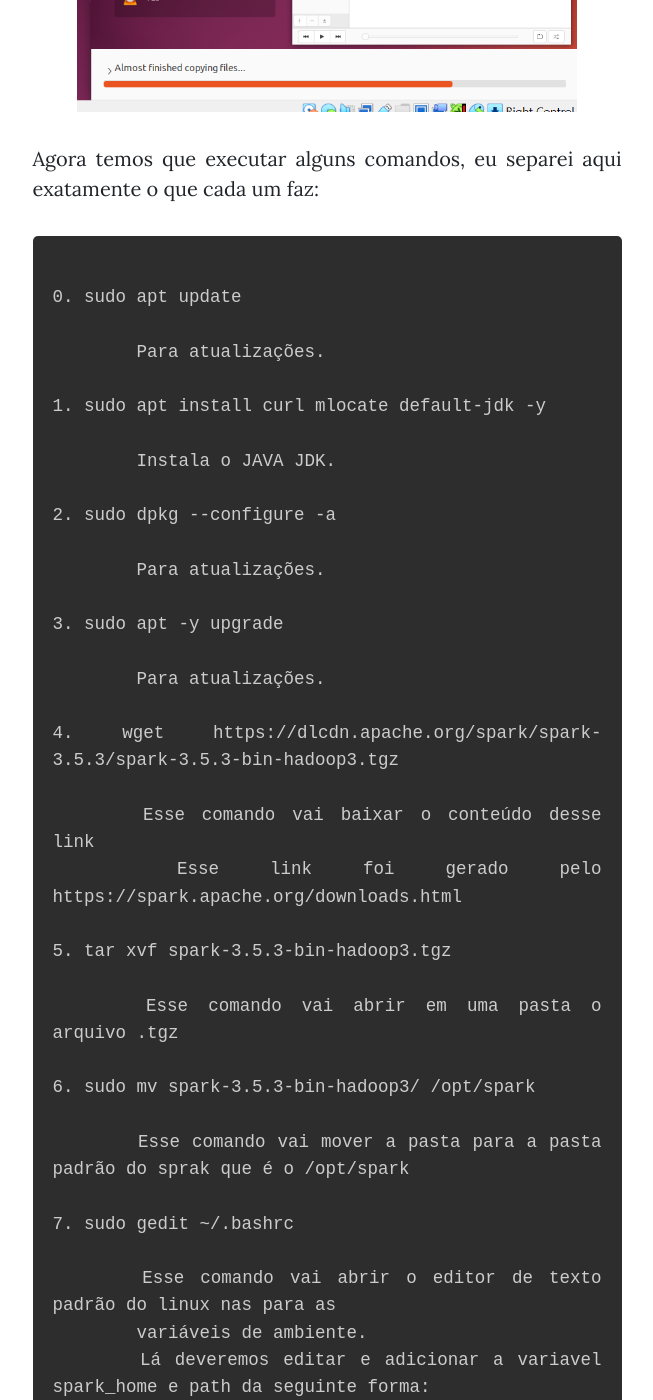
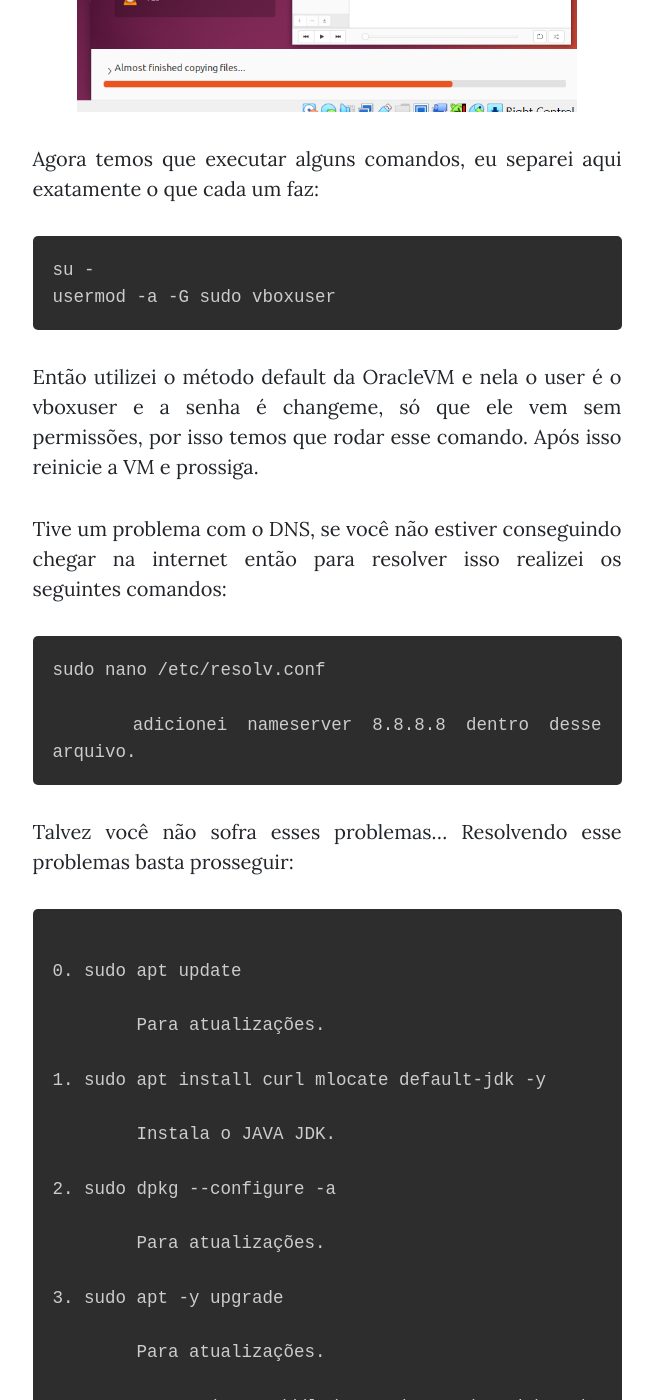
Before and after one commit to Matheuskempa/matheuskempa.github.io, a Jekyll site: the page built from _posts/2024-11-06-Spark (Parte 1).md, in a window 1280 px wide and 1400 px high, scrolled down 3305 px. Shown: the whole window, without its empty margins (313-966 px from the left). Built offline with Jekyll 4.4.1, drawn with Linux system fonts in a browser that asks for light colours; nearby versions of some CDN libraries; some of the changed text lies outside the part shown.

Commit message:
(feat): add new post adustments.

````diff
--- a/_posts/2024-11-06-Spark (Parte 1).md
+++ b/_posts/2024-11-06-Spark (Parte 1).md
@@ -72,6 +72,23 @@
 
 
 ```shell
+su -
+usermod -a -G sudo vboxuser
+```
+
+Então utilizei o método default da OracleVM e nela o user é o vboxuser e a senha é changeme, só que ele vem sem permissões, por isso temos que rodar esse comando. Após isso reinicie a VM e prossiga.
+
+Tive um problema com o DNS, se você não estiver conseguindo chegar na internet então para resolver isso realizei os seguintes comandos:
+
+```shell
+sudo nano /etc/resolv.conf
+
+    adicionei nameserver 8.8.8.8 dentro desse arquivo.
+```
+
+Talvez você não sofra esses problemas... Resolvendo esse problemas basta prosseguir:
+
+```shell
 
 0. sudo apt update
 
@@ -118,15 +135,33 @@
 9 start-master.sh
 
 	Inicializa o spark no seu computador.
+```
 
+Na etapa etapa 10, coloque a URL que aparece no master. A URL do master deve aparecer na localhost:8080:
+
+<div style="text-align: center;">
+    <img class="img-fluid" src="{{ site.url }}{{ site.baseurl }}/assets/images/spark_localhost_8080.png" alt="Resume" style="width:900px;"/>
+</div>
+
+<br>
+
+```shell
 10. /opt/spark/sbin/start-slave.sh {url da master}
 
 11. pyspark
 
 	Inicializa o spark em Python.
+
 ```
 
-Na etapa etapa 10, coloque a URL que aparece no master. A URL do master deve aparecer na localhost:8080.
+
+
+Ao final ficará da seguinte forma:
+<div style="text-align: center;">
+    <img class="img-fluid" src="{{ site.url }}{{ site.baseurl }}/assets/images/spark_localhost_8080_worker.png" alt="Resume" style="width:900px;"/>
+</div>
+
+<br>
 
 ## Conclusão
 
````
Also changed, not shown: assets/images/spark_localhost_8080.png (added), assets/images/spark_localhost_8080_worker.png (added).
